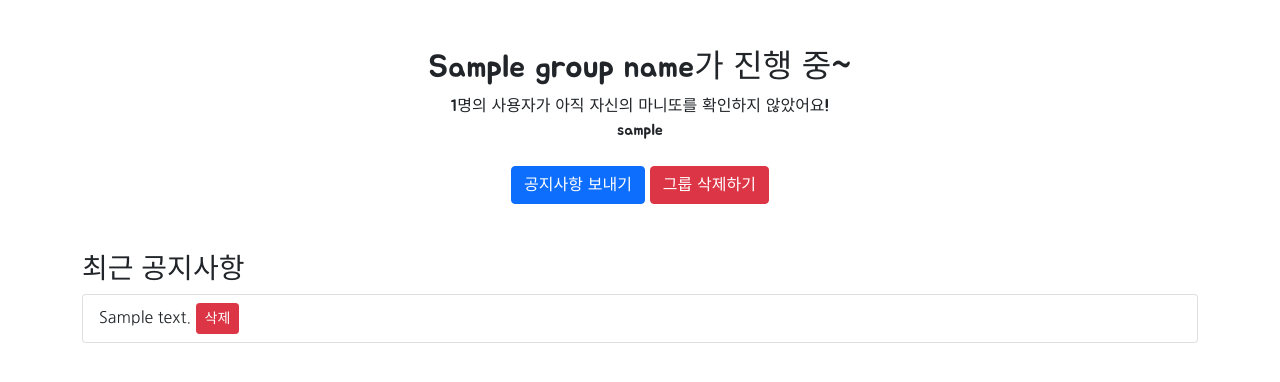
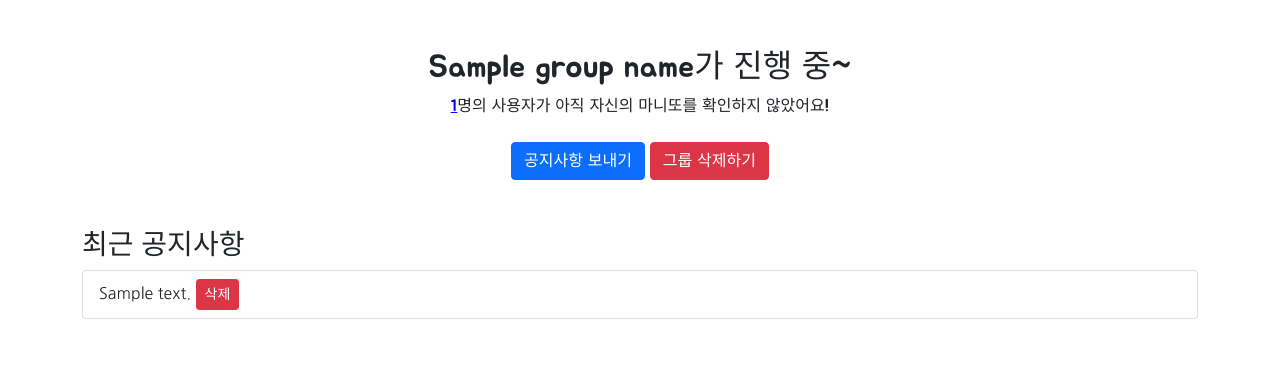
Before and after one commit to hykk-git/term_project, a Django app: template adminapp/templates/manager_dashboard.html in a window 1280 px wide. Shown: the top 382 px of the page. Run offline with Django 4.2, Linux system fonts and the light colour scheme; tables that the repository leaves empty hold one stand-in row (values such as "Sample post"); the template is opened without the code that fills it: values that come from a table or form of the project are taken from there, most other values are stand-ins (such as "Sample title", 1, 10 or a date in 2020); parts of the project's set-up code (start-up, migrations or seed data) failed here and were passed over; some web fonts are replaced.

Commit message:
fix: 사용자 참여 확인 기능 수정

```diff
--- a/adminapp/templates/manager_dashboard.html
+++ b/adminapp/templates/manager_dashboard.html
@@ -17,6 +17,29 @@
         .fade-out {
             transition: opacity 2s ease-out;
             opacity: 0;
+        }
+        .unconfirmed-users {
+            position: relative;
+            display: inline-block;
+            cursor: pointer;
+        }
+        .unconfirmed-user-list {
+            display: none;
+            position: absolute;
+            background-color: #f9f9f9;
+            min-width: 160px;
+            box-shadow: 0px 8px 16px 0px rgba(0,0,0,0.2);
+            z-index: 1;
+        }
+        .unconfirmed-users .user-count {
+            color: blue;
+            text-decoration: underline;
+        }
+        .unconfirmed-users:hover .unconfirmed-user-list {
+            display: block;
+        }
+        .unconfirmed-user-list p {
+            margin: 2px 0;
         }
     </style>
     <script>
@@ -93,7 +116,7 @@
         {% if unconfirmed_users.exists %}
         <div class="text-center mt-2">
             <span class="unconfirmed-users">
-                {{ unconfirmed_users.count }}명의 사용자가 아직 자신의 마니또를 확인하지 않았어요!
+                <span class="user-count">{{ unconfirmed_users.count }}</span>명의 사용자가 아직 자신의 마니또를 확인하지 않았어요!
                 <div class="unconfirmed-user-list">
                     {% for user in unconfirmed_users %}
                     <p>{{ user.username }}</p>
@@ -103,9 +126,7 @@
         </div>
         {% else %}
         <div class="text-center mt-2">
-            <span class="confirmed-users">
-                모두가 자신의 마니또를 확인했어요!
-            </span>
+            <span>모두가 자신의 마니또를 확인했어요!</span>
         </div>
         {% endif %}
         <div class="text-center mt-4">
--- a/adminapp/views.py
+++ b/adminapp/views.py
@@ -32,8 +32,8 @@ def manager_dashboard(request):
         return redirect('home')
 
     group = request.user.group
-    default_password = 'default_password'
-    unconfirmed_users = Muser.objects.filter(group=group, password=default_password).exclude(id=request.user.id)
+    unconfirmed_users = Muser.objects.filter(group=group, password_changed=False).exclude(id=request.user.id)
+
     if request.method == 'POST':
         content = request.POST.get('content')
         target_user_id = request.POST.get('target_user')
```
